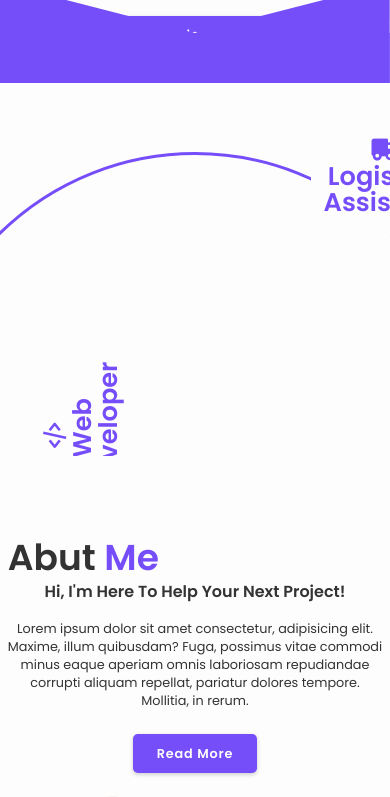
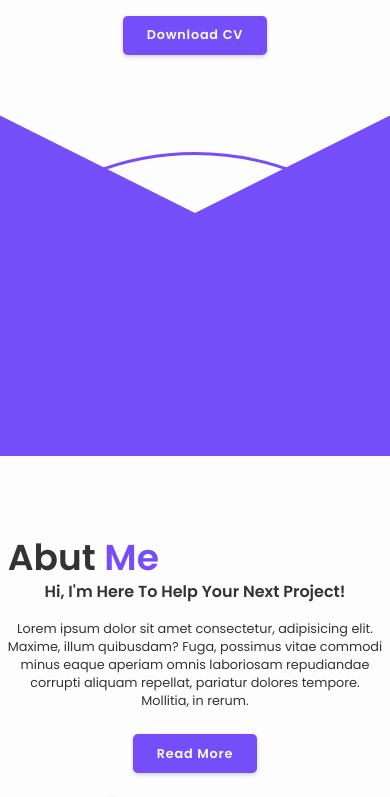
Before and after one commit to ogabrieldias/portfolio-pessoal, a plain HTML site: page index.html in a window 390 px wide. Shown: the part 388-1185 px from the top of the page. Drawn offline with nearby package versions, Linux system fonts and the light colour scheme.

Commit message:
Commit do overlay
Overlay está funcionando, fixo e responsivo

```diff
--- a/style.css
+++ b/style.css
@@ -947,36 +947,21 @@ div.about-content p {
         width: 100%;
         height: 100vh;
         position: relative;
-        left: 21.8%;
-        transform: rotate(90deg) translate(-50%, -15.3%) scale(1);
+        left: 50%;
+        transform: rotate(90deg) translate(-50%, 25%) scale(3.9);
         overflow: hidden;
     }
 
-    /* section.home div.profession-container div.overlay {
+    section.home div.profession-container div.overlay {
         position: fixed;
-        top: 228px;
+        top: 453px;
         right: 0;
         width: 0;
         height: 0;
-        border-top: 385px solid var(--main-color);
-        border-right: 100px solid var(--main-color);
-        border-bottom: 385px solid var(--main-color);
+        border-top: 200px solid var(--main-color);  /* A largura da borda ajustada para a largura da tela */
+        border-right: 100px solid var(--main-color);  /* A largura da borda ajustada para a largura da tela */
+        border-bottom: 200px solid var(--main-color); /* A largura da borda ajustada para a largura da tela */
         border-left: 100px solid transparent;
-    } */
-
-
-    section.home div.profession-container div.overlay {
-        position: fixed;
-        top: 228px;
-        right: 0;
-        width: 0;
-        height: 0;
-        border-top: 50.13vw solid var(--main-color);  /* A largura da borda ajustada para a largura da tela */
-        border-right: 13.021vw solid var(--main-color);  /* A largura da borda ajustada para a largura da tela */
-        border-bottom: 50.13vw solid var(--main-color); /* A largura da borda ajustada para a largura da tela */
-        border-left: 13.021vw solid transparent;
-
-
     }
 
     .about {
```
